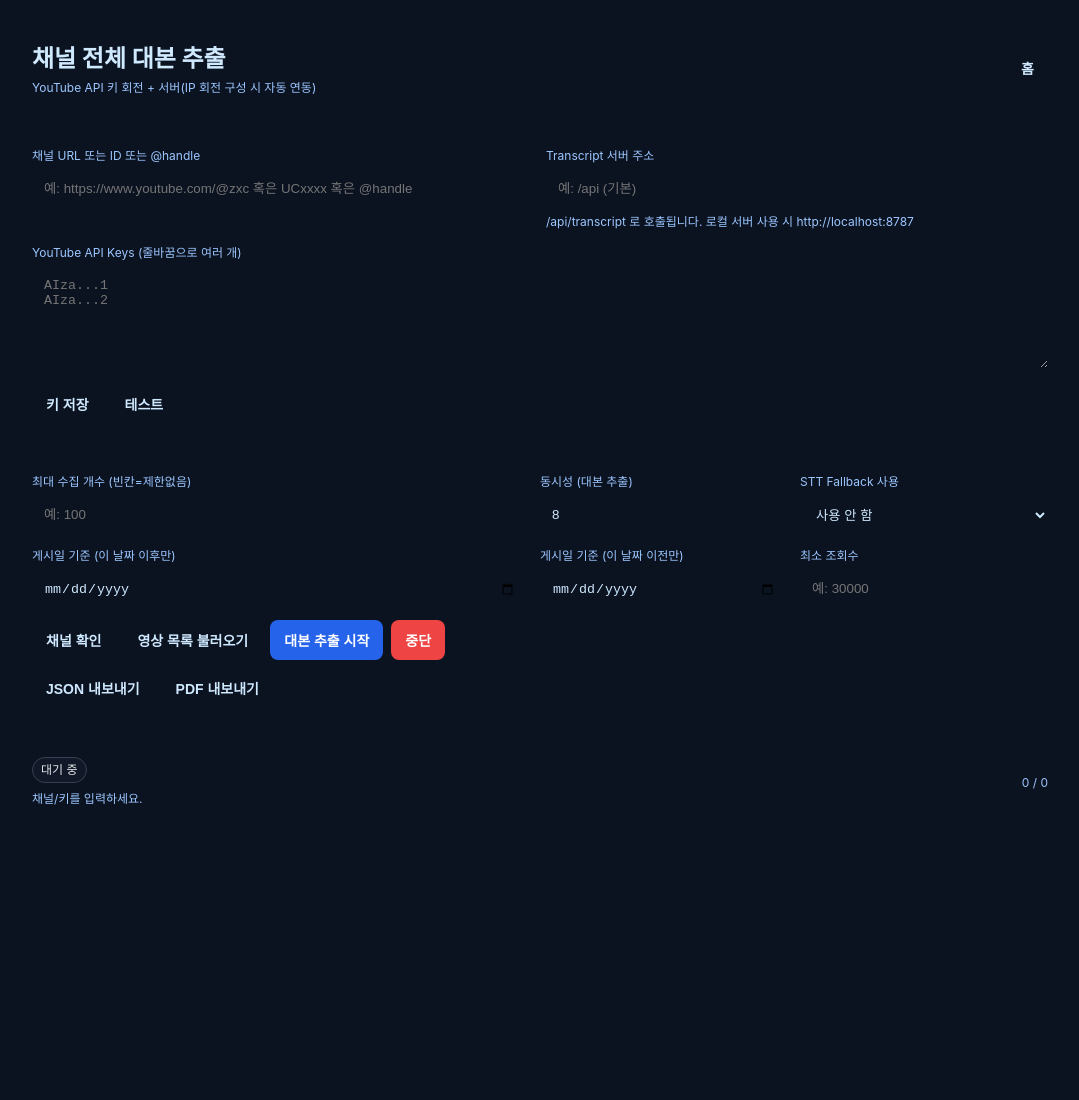
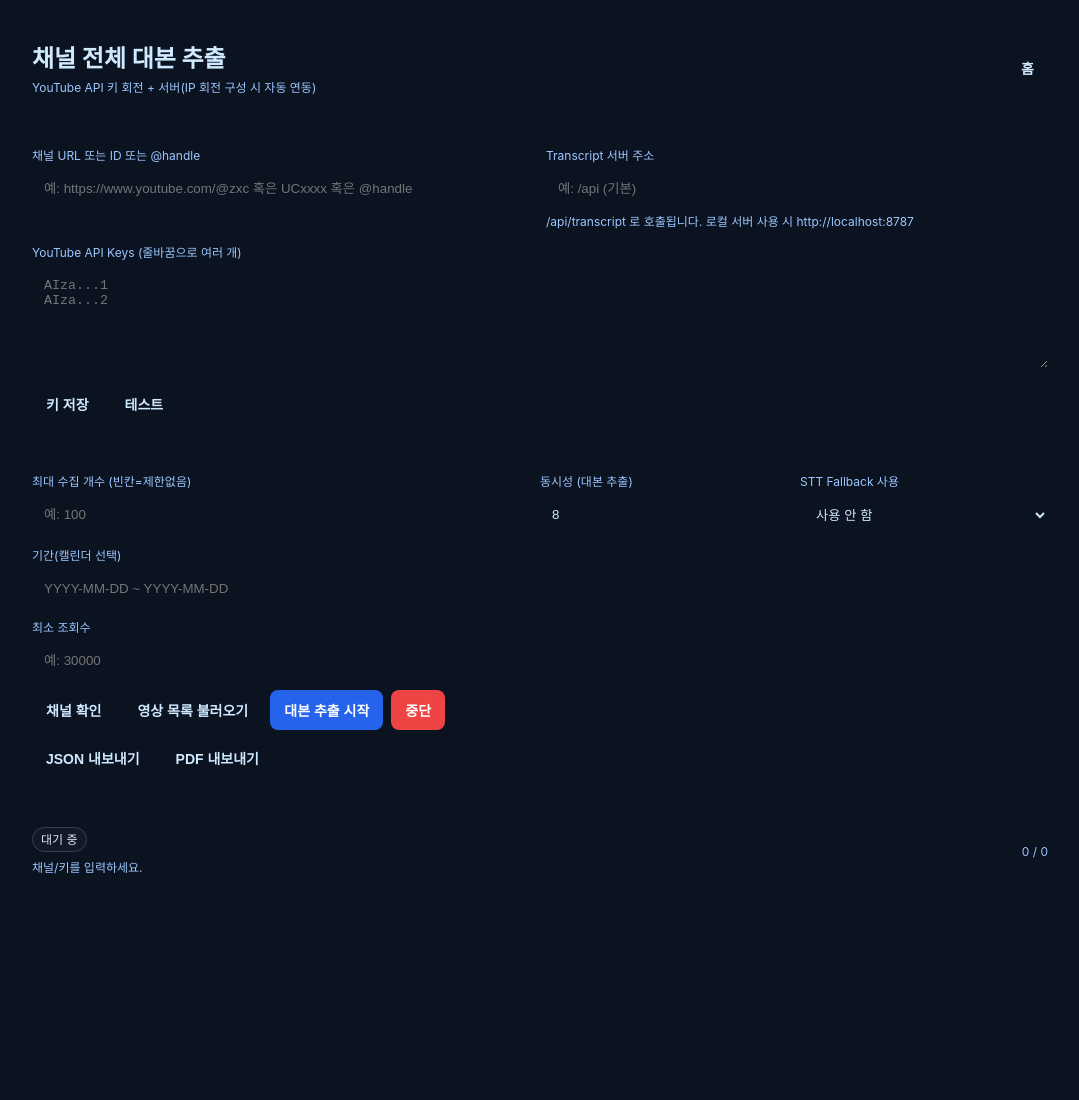
Before and after one commit to kg95851/ytb_extract, a plain HTML site: page index.html in a window 1280 px wide. Shown: the top 1100 px of the page, without its empty margins (100-1179 px from the left). Drawn offline with nearby package versions, Linux system fonts and the light colour scheme.

Commit message:
Update index.html

```diff
--- a/index.html
+++ b/index.html
@@ -5,6 +5,7 @@
     <meta name="viewport" content="width=device-width, initial-scale=1">
     <title>채널 전체 대본 추출 (독립 페이지)</title>
     <link rel="stylesheet" href="./style.css">
+    <link rel="stylesheet" href="https://cdn.jsdelivr.net/npm/flatpickr/dist/flatpickr.min.css">
     <style>
       /* 이 페이지 전용 보조 스타일 (기존 스타일과 충돌 없음) */
       .container { max-width: 1080px; margin: 24px auto; padding: 0 16px; }
@@ -80,19 +81,19 @@
             </select>
           </div>
         </div>
-        <div class="row-3" style="margin-top:12px;">
+        <div class="row" style="margin-top:12px;">
           <div>
-            <label class="label">게시일 기준 (이 날짜 이후만)</label>
-            <input id="after-date" type="date" class="input">
+            <label class="label">기간(캘린더 선택)</label>
+            <input id="date-range" class="input" placeholder="YYYY-MM-DD ~ YYYY-MM-DD">
           </div>
-          <div>
-            <label class="label">게시일 기준 (이 날짜 이전만)</label>
-            <input id="before-date" type="date" class="input">
-          </div>
+          <div></div>
+        </div>
+        <div class="row" style="margin-top:12px;">
           <div>
             <label class="label">최소 조회수</label>
             <input id="min-views" type="number" class="input" placeholder="예: 30000" min="0">
           </div>
+          <div></div>
         </div>
         <div class="row" style="margin-top:12px;">
           <div class="flex" style="align-items:flex-end; gap:8px;">
@@ -127,6 +128,7 @@
       </div>
     </div>
 
+    <script src="https://cdn.jsdelivr.net/npm/flatpickr"></script>
     <script type="module" src="./channel_extract.js"></script>
   </body>
   </html>
```
